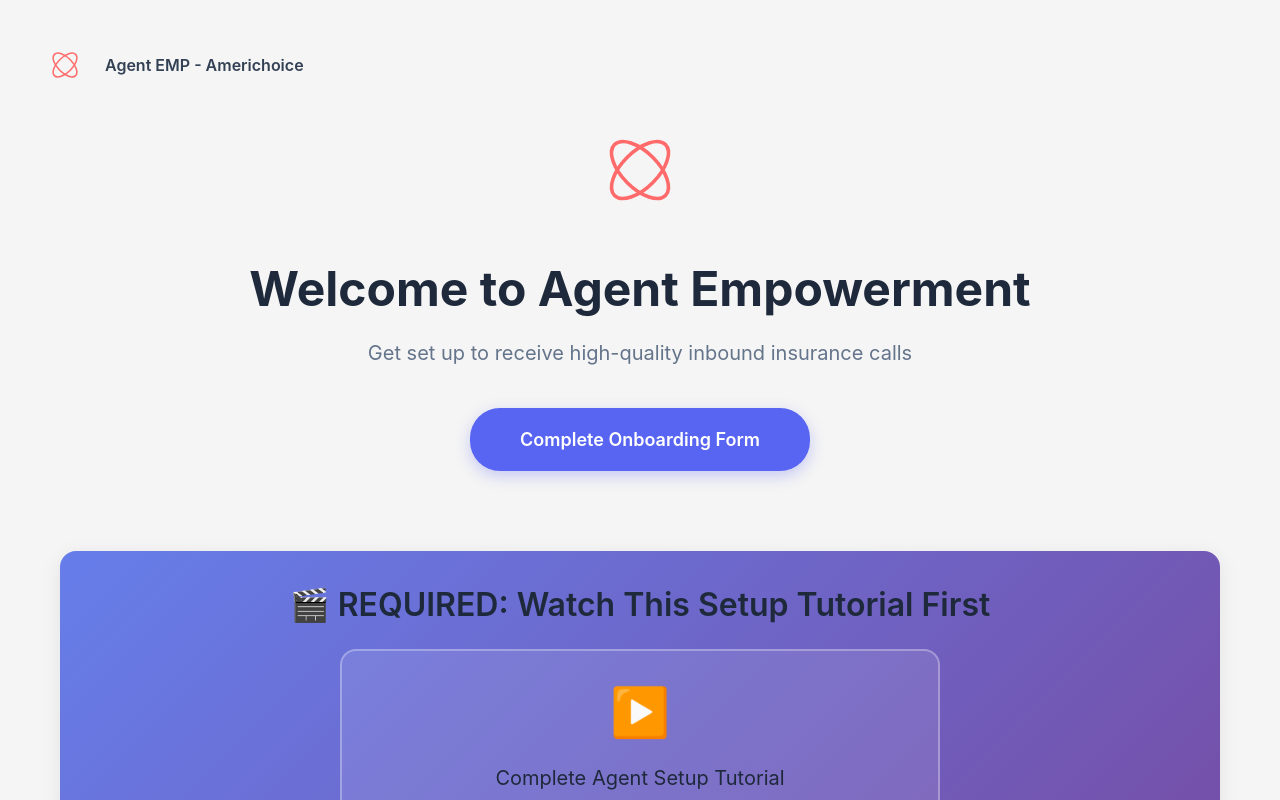
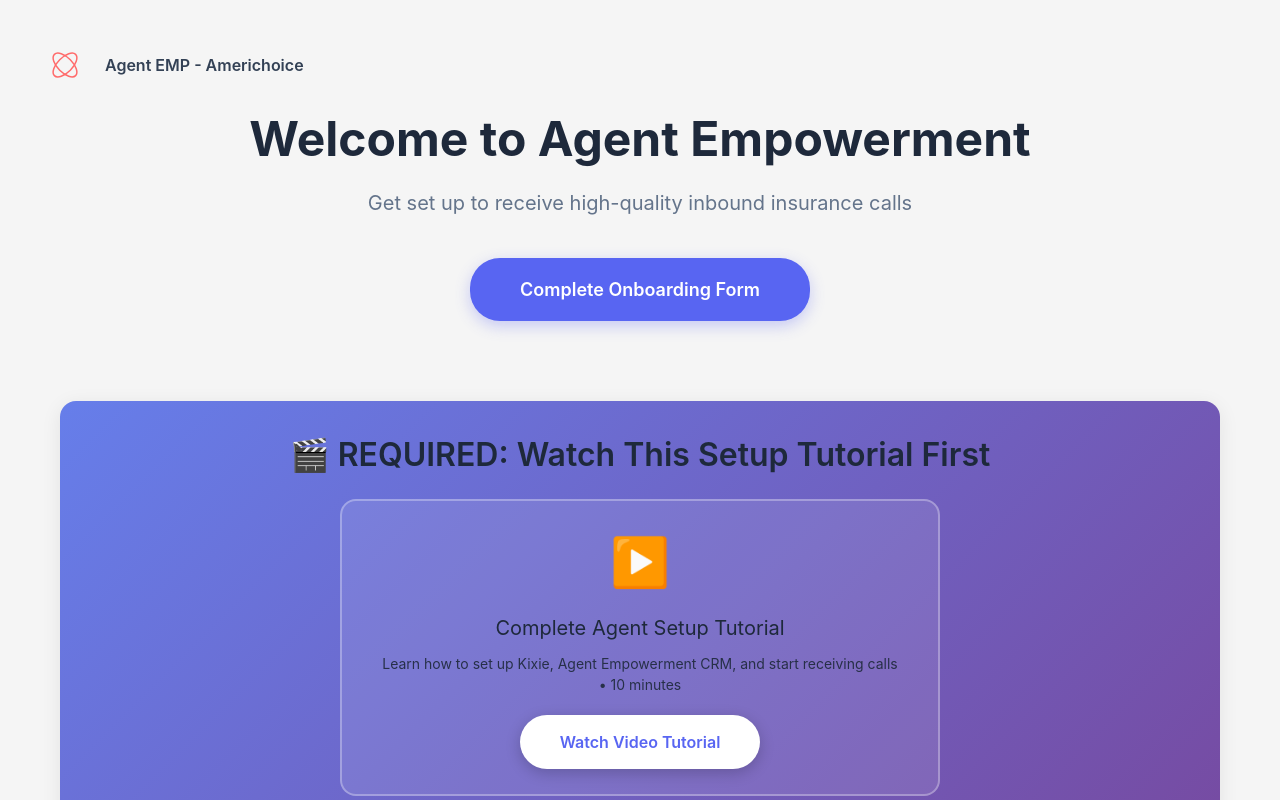
Before and after one commit to myacaexpress/AgentOnboardingFE, a Next.js app: page / in a window 1280 px wide. Shown: the top 800 px of the page. Built offline with nearby package versions, Linux system fonts and the light colour scheme.

Commit message:
Remove redundant large logo from hero section
- Removed duplicate large logo that was appearing in both header and hero section
- Now only shows the appropriately-sized logo in the header with company name
- Cleaner, less cluttered design that looks more professional

```diff
--- a/src/app/page.tsx
+++ b/src/app/page.tsx
@@ -13,11 +13,6 @@
 
       <div className="main-container">
         <div className="hero-section">
-          <svg className="hero-logo" viewBox="0 0 100 100" xmlns="http://www.w3.org/2000/svg">
-            <ellipse cx="50" cy="50" rx="30" ry="15" fill="none" stroke="#ff6b6b" strokeWidth="3" transform="rotate(45 50 50)"/>
-            <ellipse cx="50" cy="50" rx="30" ry="15" fill="none" stroke="#ff6b6b" strokeWidth="3" transform="rotate(-45 50 50)"/>
-          </svg>
-
           <h1>Welcome to Agent Empowerment</h1>
           <p className="subtitle">Get set up to receive high-quality inbound insurance calls</p>
 
```
